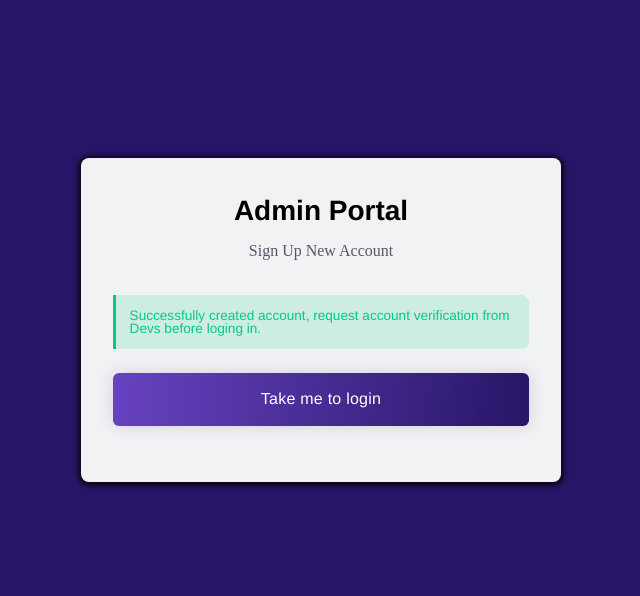
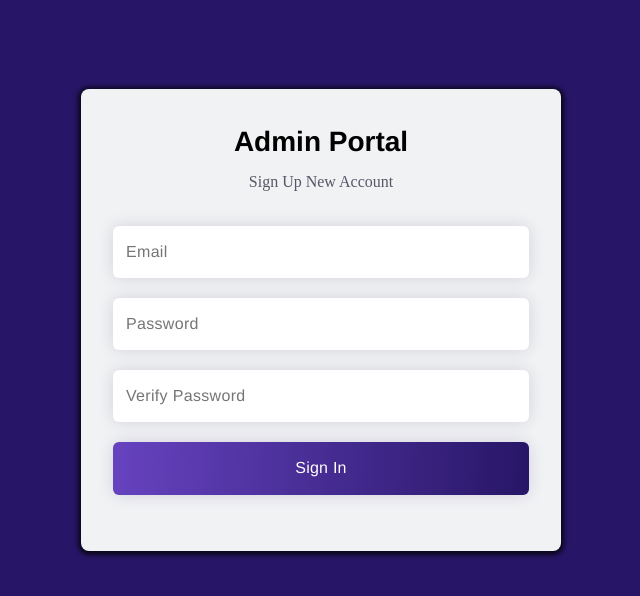
Before and after one commit to MSturges/vercel-help, a Next.js app: page /signup in a window 1280 px wide. Shown: the top 596 px of the page, without its empty margins (319-959 px from the left). Built offline with nearby package versions, Linux system fonts and the light colour scheme; what react-animations would draw is missing.

Commit message:
fixed signup

```diff
--- a/components/Signup/index.js
+++ b/components/Signup/index.js
@@ -7,7 +7,7 @@ import Router from 'next/router'
 import { Button, Notice, Input } from '../UI/index'
 
 const Signup = props => {
-  const [successMessage, setSuccessMessage] = useState(true)
+  const [successMessage, setSuccessMessage] = useState(false)
 
   return (
     <Container>
```
